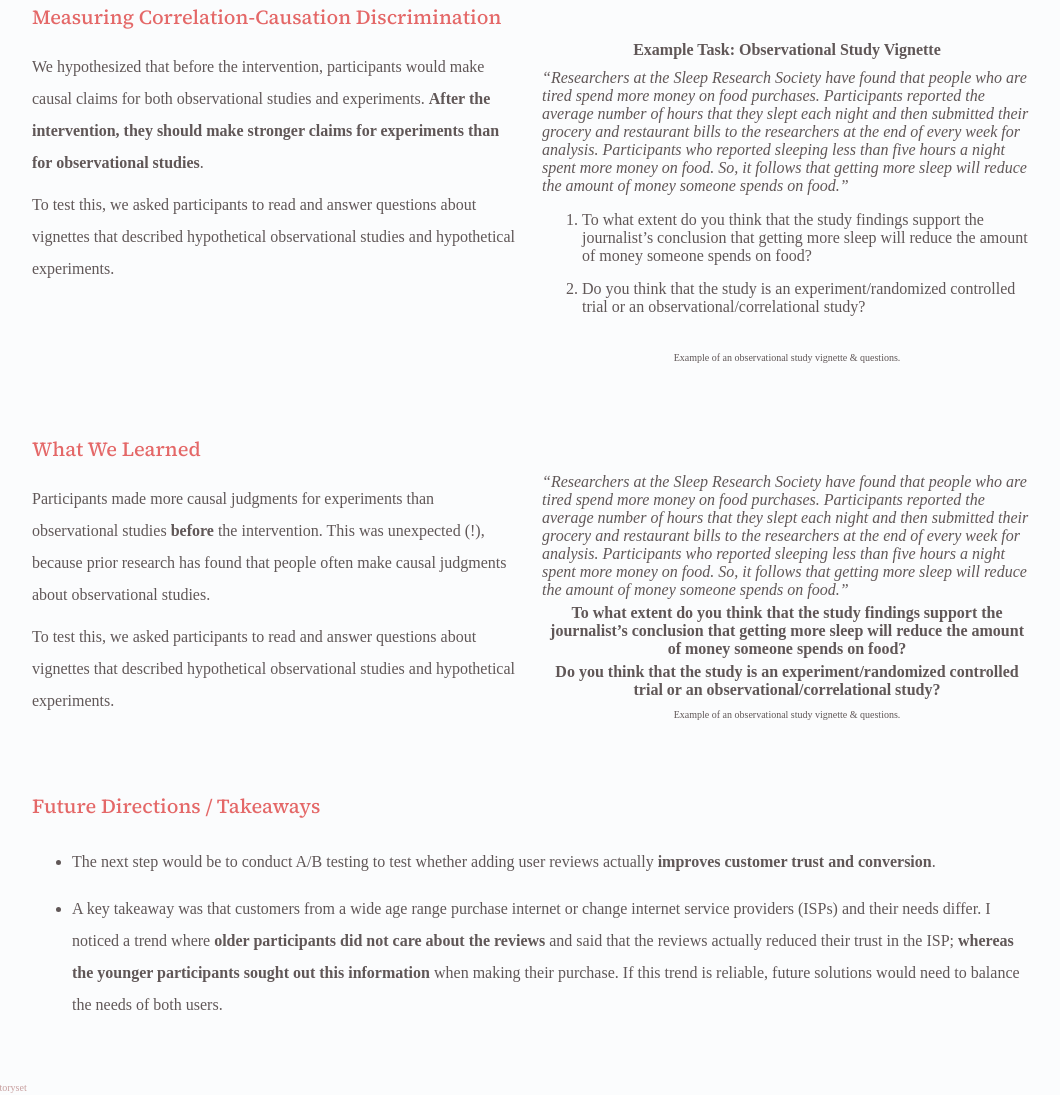
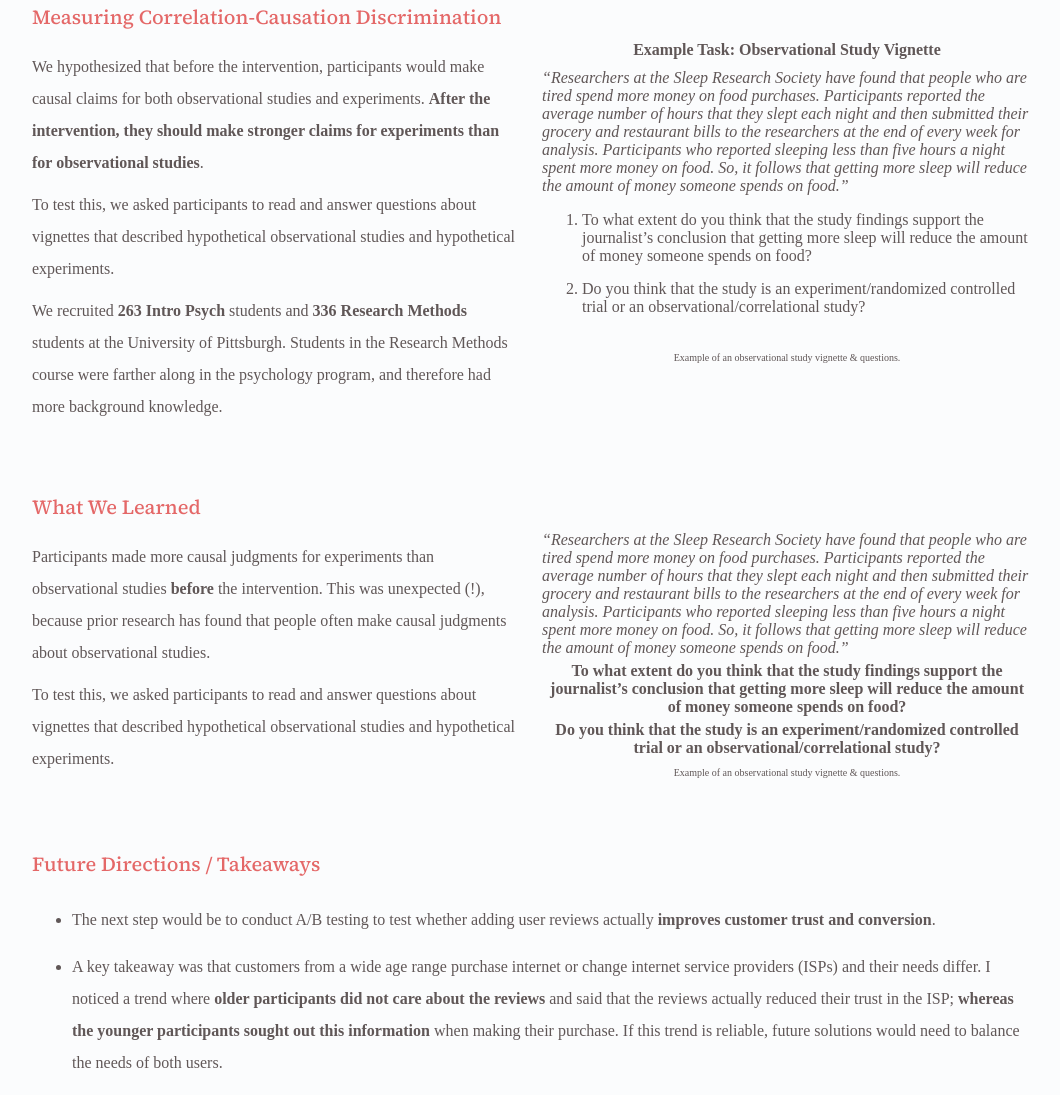
Before and after one commit to ciarawillett/ciarawillett.github.io, a plain HTML site: page portfolio/correlationcausation_methods.html in a window 1280 px wide. Shown: the part 2436-3531 px from the top of the page, without its empty margins (108-1168 px from the left). Drawn offline with nearby package versions, Linux system fonts and the light colour scheme.

Commit message:
Update correlationcausation_methods.html

```diff
--- a/portfolio/correlationcausation_methods.html
+++ b/portfolio/correlationcausation_methods.html
@@ -276,6 +276,10 @@
 							To test this, we asked participants to read and answer questions about vignettes that described hypothetical observational studies and hypothetical experiments.
 						</p>
 
+						<p style="margin: 10px 0px 0px 0px">
+							We recruited <b>263 Intro Psych</b> students and <b>336 Research Methods</b> students at the University of Pittsburgh. Students in the Research Methods course were farther along in the psychology program, and therefore had more background knowledge.
+						</p>
+
 					</div>
 
 					<div class="right-col">
```
